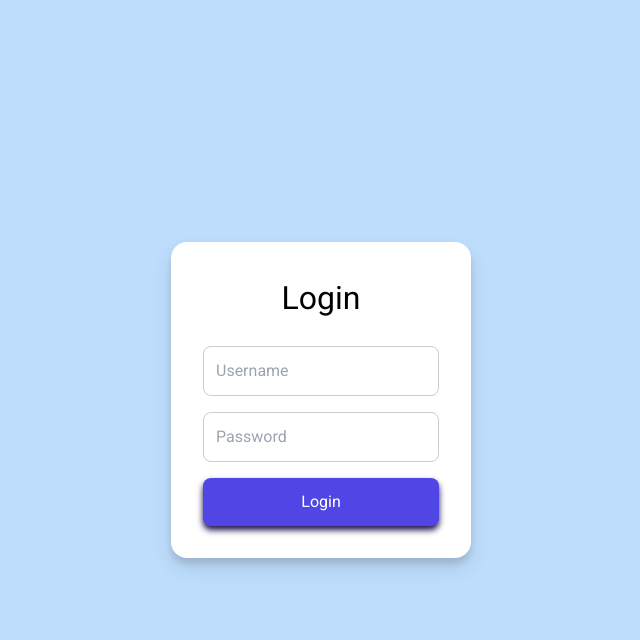
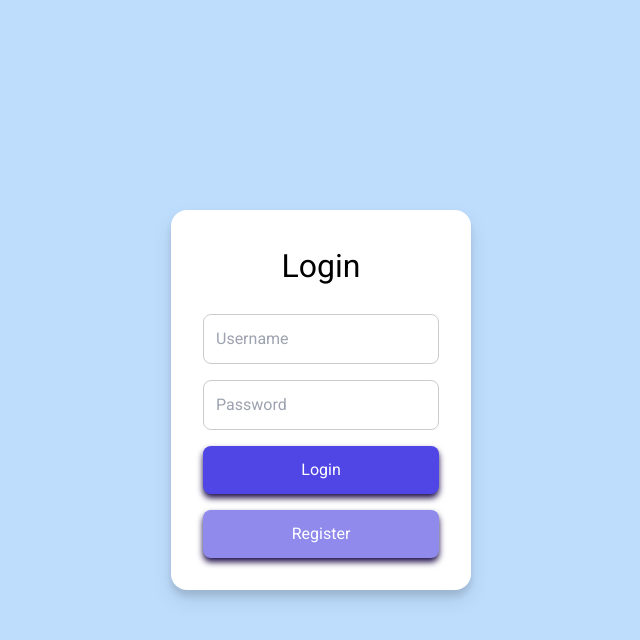
Before and after one commit to calebcauthon/superprompt-webui, a Flask app: page /login in a window 1280 px wide. Shown: the top 640 px of the page, without its empty margins (319-959 px from the left). Run offline with Flask 3, Linux system fonts and the light colour scheme; some libraries are stand-ins or nearby versions.

Commit message:
Add registration functionality to user login page

```diff
--- a/routes_login.py
+++ b/routes_login.py
@@ -48,3 +48,19 @@ def login_post():
 def logout():
     logout_user()
     return redirect(url_for('login_routes.login'))
+
+@login_routes.route('/register', methods=['POST'])
+def register():
+    data = request.get_json()
+    username = data['username']
+
+    if User.query.filter_by(username=username).first():
+        return jsonify({"error": "Username already exists"}), 409
+
+    new_user = User(username=username)
+    new_user.set_password("password")
+    db.session.add(new_user)
+    db.session.commit()
+
+    login_user(new_user)
+    return jsonify({"message": "User registered and logged in successfully, with a password of 'password'"}), 201
--- a/templates/login.html
+++ b/templates/login.html
@@ -77,6 +77,16 @@
             right: 0;
             z-index: 1000;
         }
+        .login-container .register-button {
+            background: #8f8aeb;
+            color: white;
+            padding: 0.75rem;
+            border: none;
+            border-radius: 0.5rem;
+            cursor: pointer;
+            width: 100%;
+            box-shadow: 0 4px 6px rgb(29 12 72);
+        }
     </style>
     <script>
         angular.module('loginApp', [])
@@ -100,6 +110,20 @@
                             }, 2000);
                         });
                 };
+
+                $scope.register = function() {
+                    var username = $window.prompt("Please enter your username:");
+                    if (username) {
+                        $http.post('/register', {username: username})
+                            .then(function(response) {
+                                alert(response.data.message);
+                                $window.location.href = '/profile';
+                            }).catch(function(error) {
+                                alert(error.data.message);
+                            });
+                    }
+                };
+
                 $scope.closeError = function() {
                     $scope.message = '';
                 };
@@ -112,6 +136,7 @@
         <input type="text" ng-model="username" placeholder="Username" required>
         <input type="password" ng-model="password" placeholder="Password" required>
         <button type="submit">Login</button>
+        <button class="mt-4 register-button" type="button" ng-click="register()">Register</button>
         <div ng-if="message" class="static-message" ng-class="{'message-success': !error, 'message-error': error}">
             {{ message }}
         </div>
```
